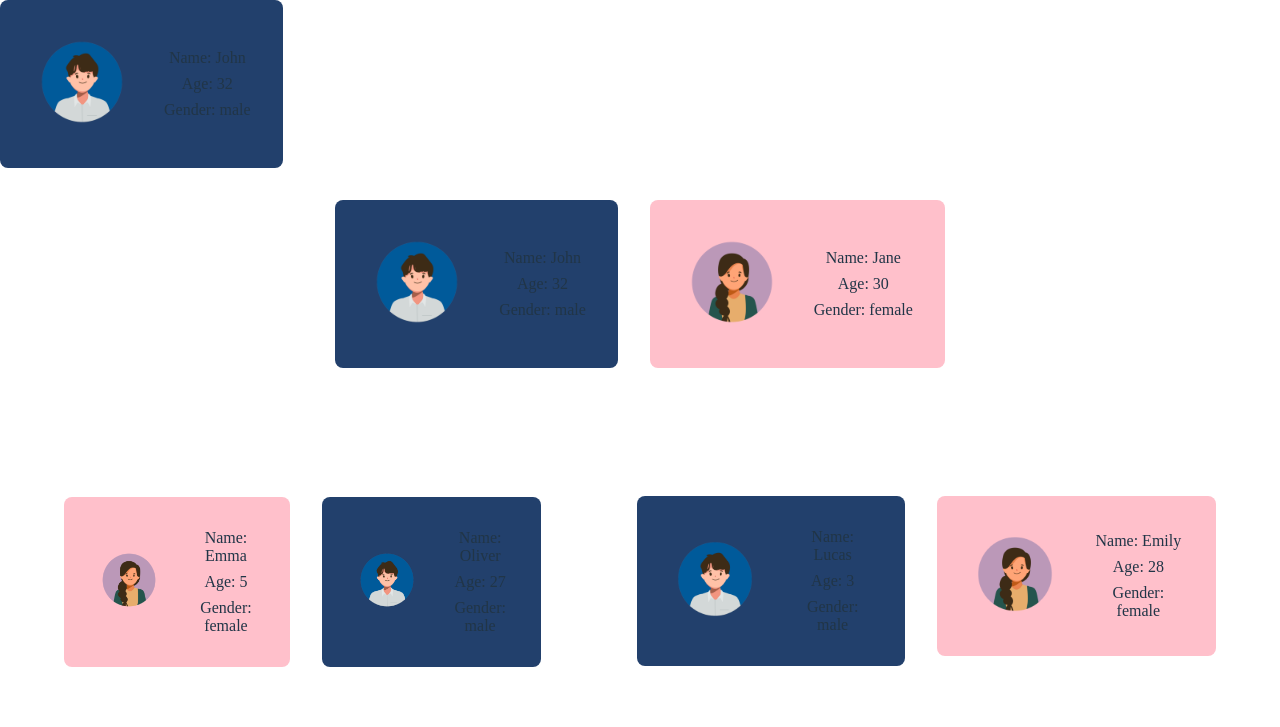
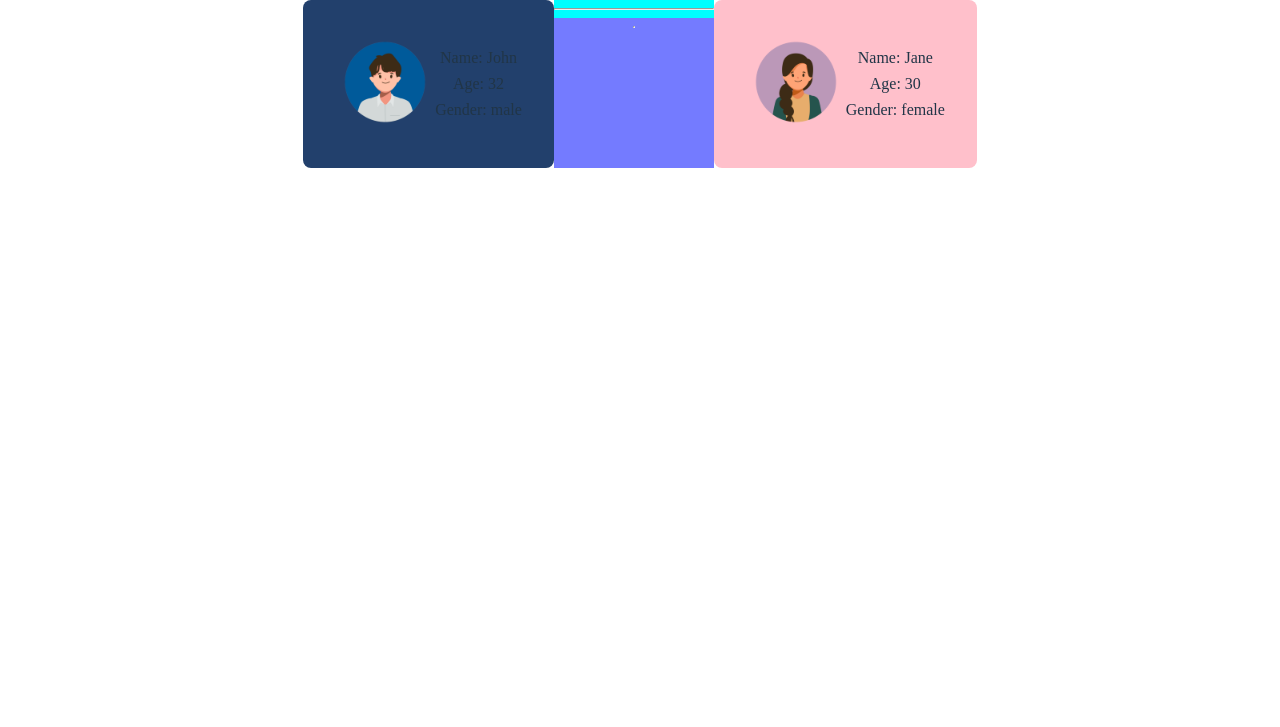
Before and after one commit to alleeoo/web, a website built with Vite: page index.html in a window 1280 px wide. Shown: the top 727 px of the page. Built offline with nearby package versions, Linux system fonts and the light colour scheme.

Commit message:
rewrote rendet data function

```diff
--- a/src/main.js
+++ b/src/main.js
@@ -122,50 +122,60 @@ function renderPerson(person) {
   // <div>
   // `;
 }
+function connectingLine() {
+  return horizontalLine();
+}
+function connectingSvg() {
+  let svg = document.createElement("img");
+  svg.setAttribute("src", "/public/spouseLine/line.svg");
+  svg.setAttribute("id", "svg");
+  svg.classList.add("svg");
+  return svg;
+}
+function crossingLine() {
+  let container = document.createElement("div");
+  container.classList.add("crossLine");
 
-function makeFlowChart(person) {
-  return renderPerson(person);
+  container.insertAdjacentElement("beforeend", horizontalLine());
+  container.insertAdjacentElement("beforeend", verticalLine());
+
+  return container;
 }
-
-function renderData(person, lvl = 0) {
-  //Tree element that will contain all the people
+function horizontalLine() {
+  let lineDiv = document.createElement("div");
+  lineDiv.classList.add("connectingLine");
+  let line = document.createElement("hr");
+  line.setAttribute("id", "horizontalLine");
+  lineDiv.insertAdjacentElement("beforeend", line);
+  return lineDiv;
+}
+function verticalLine() {
+  let lineDiv = document.createElement("div");
+  lineDiv.classList.add("childrenLine");
+  let line = document.createElement("hr");
+  line.setAttribute("id", "vertricalLine");
+  lineDiv.appendChild(line);
+  return lineDiv;
+}
+function renderTree(person) {
   let tree = document.createElement("div");
   tree.classList.add("tree");
 
-  //creating a div for parent
-  let parentDiv = document.createElement("div");
-  parentDiv.classList.add("parentDiv");
-  console.log(parentDiv);
+  let container = document.createElement("div");
+  container.classList.add("container");
 
-  //Adding Parent to tree
-  tree.appendChild(parentDiv);
+  container.appendChild(renderPerson(person));
 
-  let parent = document.createElement("div");
-  parent.classList.add("parent");
+  tree.appendChild(container);
 
-  parentDiv.appendChild(parent);
-
-  parent.appendChild(renderPerson(person));
-
-  //Rendering spouse
-
-  if (person?.spouse?.length > 0) {
-    parent.insertAdjacentElement("beforeend", renderPerson(person.spouse[0]));
+  if (person?.spouse.length > 0) {
+    container.insertAdjacentElement("beforeend", crossingLine());
+    container.insertAdjacentElement(
+      "beforeend",
+      renderPerson(person.spouse[0])
+    );
   }
 
-  let childDiv = document.createElement("div");
-  childDiv.classList.add("childDiv");
-
-  parentDiv.appendChild(childDiv);
-
-  if (person?.children?.length > 0) {
-    person.children.forEach((child) => {
-      childDiv.insertAdjacentElement("beforeend", renderData(child));
-    });
-  }
   return tree;
 }
-
-app.appendChild(makeFlowChart(person));
-
-app.appendChild(renderData(person));
+app.appendChild(renderTree(person));
--- a/src/style.css
+++ b/src/style.css
@@ -1,69 +1,20 @@
 :root {
   background-color: #242424;
 }
-
-a {
-  font-weight: 500;
-  color: #646cff;
-  text-decoration: inherit;
-}
-a:hover {
-  color: #535bf2;
-}
-
 body {
   margin: 0;
   display: flex;
-  place-items: center;
-}
-
-h1 {
-  font-size: 3.2em;
-  line-height: 1.1;
 }
 #app {
-  max-width: 1280px;
   margin: 0 auto;
-
   text-align: center;
 }
-
 .tree {
   display: flex;
-  /* background-color: aliceblue; */
-  flex-direction: column;
-
-  gap: 1rem;
   align-items: center;
 }
-.parentDiv {
+.container {
   display: flex;
-  flex-direction: column;
-
-  /* background-color: aquamarine; */
-  align-items: center;
-  justify-content: center;
-  min-width: fit-content;
-  gap: 2rem;
-}
-.childDiv {
-  display: flex;
-  align-items: center;
-  min-width: fit-content;
-  /* background-color: chocolate; */
-  padding: 2rem;
-  justify-content: center;
-  gap: 2rem;
-  flex-direction: row;
-}
-.card:hover {
-  box-shadow: 0 0 2em #000000aa;
-}
-.parent {
-  display: flex;
-  /* background-color: #535bf2; */
-  gap: 2rem;
-  padding: 2rem;
 }
 .card {
   display: flex;
@@ -71,9 +22,12 @@ h1 {
   align-items: center;
   width: fit-content;
   height: fit-content;
-  gap: 2rem;
+  min-width: 10rem;
   padding: 2rem;
   border-radius: 8px;
+}
+.card:hover {
+  box-shadow: 0 0 2em #000000aa;
 }
 .imgDiv {
   display: flex;
@@ -87,7 +41,30 @@ img {
   max-width: 100px;
   max-height: 100px;
 }
-
+.childrenLine {
+  display: flex;
+  flex-direction: row;
+  width: 10rem;
+}
+.crossLine {
+  display: flex;
+  flex-direction: column;
+  background-color: #747bff;
+}
+#horizontalLine {
+  width: 100%;
+}
+#verticalLine {
+  height: 100%;
+  width: 100%;
+}
+.connectingLine {
+  display: flex;
+  justify-content: center;
+  align-items: center;
+  width: 10rem;
+  background-color: aqua;
+}
 @media (prefers-color-scheme: light) {
   :root {
     color: #213547;
```
Also changed, not shown: public/spouseLine/line.svg (added).
